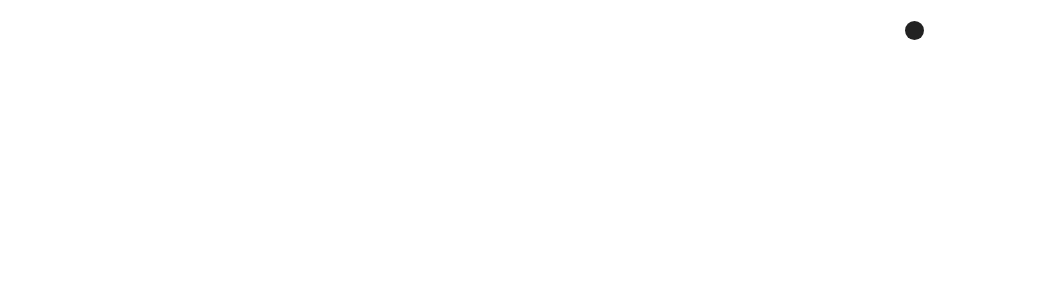
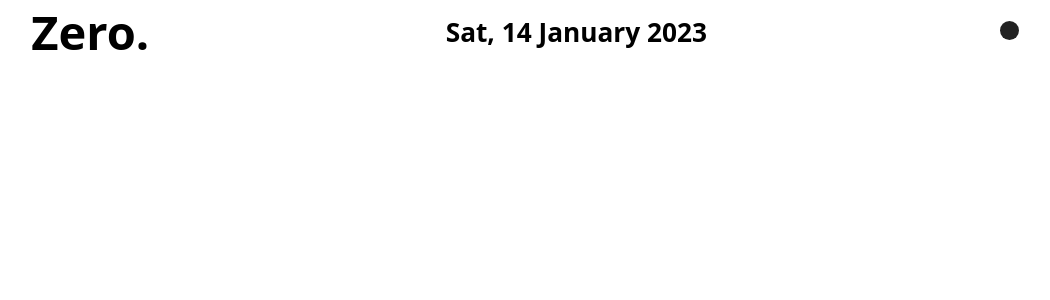
Before and after one commit to rithik-sandron/zro.earth, a Next.js app: page /Header in a window 1280 px wide. Shown: the top 300 px of the page, without its empty margins (117-1167 px from the left). Built offline with nearby package versions, Linux system fonts and the light colour scheme.

Commit message:
minor tweaks in design

```diff
--- a/pages/Header.js
+++ b/pages/Header.js
@@ -91,11 +91,11 @@ export default function Header({ bg, fore }) {
                 <Link as={`/`} href="/">
                     <span className='panel-item' id='ken'
                         style={{
-                            color: fore ? fore : theme ? dark : light
-                        }}>0</span>
+                            color: fore ? fore : theme ? light : dark
+                        }}>Zero.</span>
                 </Link>
                 <h1 id='date' className="headline" style={{
-                    color: fore ? fore : theme ? dark : light
+                    color: fore ? fore : theme ? light : dark
                 }} />
 
                 <span className='panel-item' onClick={switchTheme} id='face'>
--- a/pages/HighlightContent.js
+++ b/pages/HighlightContent.js
@@ -12,8 +12,8 @@ export default function HighlightContent({ bg, fore, posts =
                         <Link
                             as={`/posts/${post.slug}`}
                             href="/posts/[slug]" >
-                            <img src={post.coverImage} className='image'
-                            style={{ boxShadow: `4px 10px 27px ${fore.substring(0, fore.length-1)},0.5)` }}/>
+                            <img src={post.coverImage} className='image' alt='coverImage'
+                                style={{ border: `0.5px solid ${fore}`, boxShadow: `4px 10px 27px ${fore.substring(0, fore.length - 1)},0.5)` }} />
                         </Link>
                         <h1 className='post' style={{
                             color: fore
--- a/pages/index.js
+++ b/pages/index.js
@@ -48,8 +48,8 @@ export default function Index({ allPosts }) {
 
   return (
     <Layout bg={bg} fore={fore}>
-      {/* <Search search={search} setSearch={setSearch} /> */}
       {(search === "" && bg)&& <HighlightContent posts={headPosts} bg={bg} fore={fore} />}
+      <Search search={search} setSearch={setSearch} />
       <ContentList posts={search !== "" ? f : morePosts} search={search} />
     </Layout>
   )
--- a/styles/global.css
+++ b/styles/global.css
@@ -105,7 +105,7 @@ body::-webkit-scrollbar-thumb {
 
 .flex-item-1 {
     display: flex;
-    justify-content: space-evenly;
+    justify-content: space-around;
     height: fit-content;
     width: 100%;
     margin: 0 auto;
@@ -134,7 +134,7 @@ body::-webkit-scrollbar-thumb {
     display: flex;
     justify-content: flex-start;
     gap: 0.4em;
-    margin-bottom: 1.2em;
+    margin: 1.2em 0 1.4em 0;
 }
 
 .author-flex {
@@ -210,13 +210,19 @@ body::-webkit-scrollbar-thumb {
 }
 
 .head-content h1 {
-    font-size: calc(2em + 1vw);
+    font-size: calc(3em + 1vw);
     color: var(--font-color);
     line-height: 1.2em;
     margin: 0 auto;
     padding: 0;
     width: 90%;
     height: fit-content;
+    cursor: pointer;
+}
+
+.head-content h1:hover, h1:active {
+    text-decoration: underline;
+    text-underline-offset: 4px;
 }
 
 .head-content .image {
@@ -292,7 +298,7 @@ body::-webkit-scrollbar-thumb {
 
     .head-content-container h1 {
         padding-top: 0;
-        margin-top: -5em;
+        margin-top: -2em;
     }
 
     .head-content-container .image {
@@ -307,6 +313,6 @@ body::-webkit-scrollbar-thumb {
 
 
     .head-content-container h1 {
-        padding-top: 4em;
+        padding-top: 2.7em;
     }
 }
```
Also changed, not shown: pages/posts/[slug].js (+10 -11 lines).
